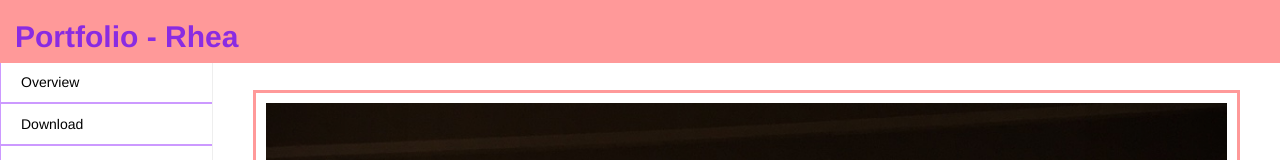
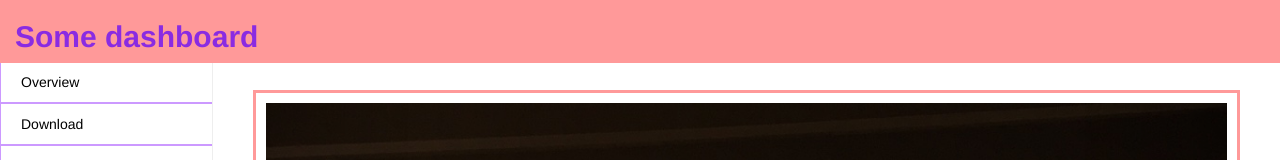
Before and after one commit to madhurireddy/portfolio, a plain HTML site: page dashboard.html in a window 1280 px wide. Shown: the top 160 px of the page. Drawn offline with nearby package versions, Linux system fonts and the light colour scheme.

Commit message:
changed title

```diff
--- a/dashboard.html
+++ b/dashboard.html
@@ -5,7 +5,7 @@
     <meta http-equiv="X-UA-Compatible" content="IE=edge">
     <meta name="viewport" content="width=device-width, initial-scale=1">
     <!-- The above 3 meta tags *must* come first in the head; any other head content must come *after* these tags -->
-    <title>Bootstrap Dashboard Template</title>
+    <title>Some Dashboard</title>
     <link rel="stylesheet" href="https://maxcdn.bootstrapcdn.com/bootstrap/3.3.6/css/bootstrap.min.css" integrity="sha384-1q8mTJOASx8j1Au+a5WDVnPi2lkFfwwEAa8hDDdjZlpLegxhjVME1fgjWPGmkzs7" crossorigin="anonymous">
     <link href="styles/dashboard.css" rel="stylesheet">
   </head>
@@ -22,7 +22,7 @@
             <span class="icon-bar"></span>
             <span class="icon-bar"></span>
           </button>
-          <h1>Portfolio - Rhea</h1>
+          <h1>Some dashboard</h1>
         </div>
       </div>
     </nav>
```
Also changed, not shown: index.html (+0 -1 lines).
